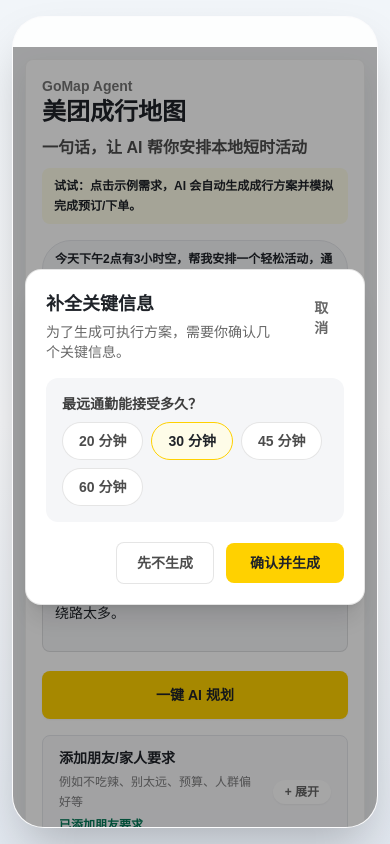
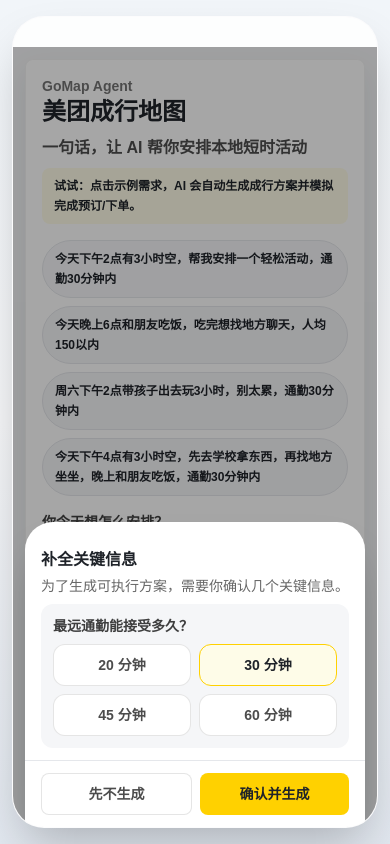
Before and after one commit to Kaisie2001/v3.0meituan, a Next.js app: page / in a window 390 px wide. Both pictures are taken after a click on the button "一键 AI 规划". Built offline with nearby package versions, Linux system fonts and the light colour scheme.

Commit message:
fix: make clarify modal mobile-contained

```diff
--- a/src/components/ClarifyModal.tsx
+++ b/src/components/ClarifyModal.tsx
@@ -47,6 +47,28 @@
   return missingFields.includes(field);
 }
 
+function ChoiceButton({
+  active,
+  label,
+  onClick,
+}: {
+  active: boolean;
+  label: string;
+  onClick: () => void;
+}) {
+  return (
+    <button
+      type="button"
+      className={`rounded-xl border px-3 py-2.5 text-sm font-semibold transition ${
+        active ? "border-meituan-yellow bg-yellow-50 text-meituan-ink" : "border-black/10 bg-white text-black/70 hover:border-black/20"
+      }`}
+      onClick={onClick}
+    >
+      {label}
+    </button>
+  );
+}
+
 export function ClarifyModal({ open, missingFields, draft, onClose, onSubmit }: ClarifyModalProps) {
   const [startTime, setStartTime] = useState<string>(draft.startTime ?? "14:00");
   const [durationMinutes, setDurationMinutes] = useState<number>(draft.durationMinutes ?? 300);
@@ -60,133 +82,120 @@
   if (!open) return null;
 
   return (
-    <div className="absolute inset-0 z-50 grid place-items-center overflow-y-auto bg-black/35 px-3 py-4">
-      <div className="w-full max-w-[350px] rounded-2xl border border-black/10 bg-white p-5 shadow-xl">
-        <div className="mb-4 flex items-start justify-between gap-4">
-          <div>
-            <h2 className="text-lg font-extrabold text-meituan-ink">补全关键信息</h2>
-            <p className="mt-1 text-sm text-black/60">为了生成可执行方案，需要你确认几个关键信息。</p>
-          </div>
-          <button
-            type="button"
-            onClick={onClose}
-            className="rounded-lg px-3 py-2 text-sm font-bold text-black/60 hover:bg-black/5"
+    <div className="pointer-events-auto absolute inset-0 z-[3000] flex items-end justify-center bg-black/35">
+      <div
+        role="dialog"
+        aria-modal="true"
+        aria-labelledby="clarify-modal-title"
+        className="mx-3 flex max-h-[78%] w-[calc(100%-24px)] max-w-none flex-col overflow-hidden rounded-t-[28px] bg-white shadow-2xl"
       >
-            取消
-          </button>
+        <div className="mx-auto mt-2.5 h-1 w-10 shrink-0 rounded-full bg-black/12" aria-hidden="true" />
+
+        <div className="shrink-0 px-4 pb-2 pt-3">
+          <h2 id="clarify-modal-title" className="text-base font-extrabold text-meituan-ink">
+            补全关键信息
+          </h2>
+          <p className="mt-1 text-sm leading-5 text-black/60">为了生成可执行方案，需要你确认几个关键信息。</p>
         </div>
 
-        <div className="space-y-4">
+        <div className="min-h-0 flex-1 overflow-y-auto px-4 pb-3">
+          <div className="space-y-3">
             {hasField(fieldsToAsk, "partySize") ? (
-            <div className="rounded-xl bg-meituan-gray p-4">
+              <div className="rounded-xl bg-meituan-gray p-3">
                 <p className="mb-2 text-sm font-bold text-black/75">你们几个人？</p>
-              <div className="flex flex-wrap gap-2">
+                <div className="grid grid-cols-2 gap-2">
                   {partySizeChoices.map((choice) => (
-                  <button
+                    <ChoiceButton
                       key={choice.value}
-                    type="button"
-                    className={`rounded-full border px-4 py-2 text-sm font-semibold transition ${
-                      partySize === choice.value ? "border-meituan-yellow bg-yellow-50 text-meituan-ink" : "border-black/10 bg-white text-black/70 hover:border-black/20"
-                    }`}
+                      active={partySize === choice.value}
+                      label={choice.label}
                       onClick={() => setPartySize(choice.value)}
-                  >
-                    {choice.label}
-                  </button>
+                    />
                   ))}
-                <label className="flex items-center gap-2 rounded-full border border-black/10 bg-white px-4 py-2 text-sm font-semibold text-black/70">
-                  自定义
+                </div>
+                <label className="mt-2 flex items-center gap-2 rounded-xl border border-black/10 bg-white px-3 py-2 text-sm font-semibold text-black/70">
+                  自定义人数
                   <input
-                    className="w-16 rounded border border-black/10 bg-meituan-gray px-2 py-1 text-sm outline-none focus:border-meituan-yellow focus:bg-white"
+                    className="min-w-0 flex-1 rounded border border-black/10 bg-meituan-gray px-2 py-1 text-sm outline-none focus:border-meituan-yellow focus:bg-white"
                     value={partySize}
                     onChange={(event) => setPartySize(Number(event.target.value || 0))}
                     inputMode="numeric"
                   />
                 </label>
               </div>
-            </div>
             ) : null}
 
             {hasField(fieldsToAsk, "durationMinutes") ? (
-            <div className="rounded-xl bg-meituan-gray p-4">
+              <div className="rounded-xl bg-meituan-gray p-3">
                 <p className="mb-2 text-sm font-bold text-black/75">计划玩多久？</p>
-              <div className="flex flex-wrap gap-2">
+                <div className="grid grid-cols-2 gap-2">
                   {durationChoices.map((choice) => (
-                  <button
+                    <ChoiceButton
                       key={choice.value}
-                    type="button"
-                    className={`rounded-full border px-4 py-2 text-sm font-semibold transition ${
-                      durationMinutes === choice.value ? "border-meituan-yellow bg-yellow-50 text-meituan-ink" : "border-black/10 bg-white text-black/70 hover:border-black/20"
-                    }`}
+                      active={durationMinutes === choice.value}
+                      label={choice.label}
                       onClick={() => setDurationMinutes(choice.value)}
-                  >
-                    {choice.label}
-                  </button>
+                    />
                   ))}
                 </div>
               </div>
             ) : null}
 
             {hasField(fieldsToAsk, "maxCommuteMinutes") ? (
-            <div className="rounded-xl bg-meituan-gray p-4">
+              <div className="rounded-xl bg-meituan-gray p-3">
                 <p className="mb-2 text-sm font-bold text-black/75">最远通勤能接受多久？</p>
-              <div className="flex flex-wrap gap-2">
+                <div className="grid grid-cols-2 gap-2">
                   {commuteChoices.map((choice) => (
-                  <button
+                    <ChoiceButton
                       key={choice.value}
-                    type="button"
-                    className={`rounded-full border px-4 py-2 text-sm font-semibold transition ${
-                      maxCommuteMinutes === choice.value ? "border-meituan-yellow bg-yellow-50 text-meituan-ink" : "border-black/10 bg-white text-black/70 hover:border-black/20"
-                    }`}
+                      active={maxCommuteMinutes === choice.value}
+                      label={choice.label}
                       onClick={() => setMaxCommuteMinutes(choice.value)}
-                  >
-                    {choice.label}
-                  </button>
+                    />
                   ))}
                 </div>
               </div>
             ) : null}
 
             {hasField(fieldsToAsk, "startTime") ? (
-            <div className="rounded-xl bg-meituan-gray p-4">
+              <div className="rounded-xl bg-meituan-gray p-3">
                 <p className="mb-2 text-sm font-bold text-black/75">什么时候出发？</p>
-              <div className="flex flex-wrap gap-2">
+                <div className="grid grid-cols-2 gap-2">
                   {startTimeChoices.map((choice) => (
-                  <button
+                    <ChoiceButton
                       key={choice.value}
-                    type="button"
-                    className={`rounded-full border px-4 py-2 text-sm font-semibold transition ${
-                      startTime === choice.value ? "border-meituan-yellow bg-yellow-50 text-meituan-ink" : "border-black/10 bg-white text-black/70 hover:border-black/20"
-                    }`}
+                      active={startTime === choice.value}
+                      label={choice.label}
                       onClick={() => setStartTime(choice.value)}
-                  >
-                    {choice.label}
-                  </button>
+                    />
                   ))}
-                <label className="flex items-center gap-2 rounded-full border border-black/10 bg-white px-4 py-2 text-sm font-semibold text-black/70">
-                  自定义
+                </div>
+                <label className="mt-2 flex items-center gap-2 rounded-xl border border-black/10 bg-white px-3 py-2 text-sm font-semibold text-black/70">
+                  自定义时间
                   <input
-                    className="w-20 rounded border border-black/10 bg-meituan-gray px-2 py-1 text-sm outline-none focus:border-meituan-yellow focus:bg-white"
+                    className="min-w-0 flex-1 rounded border border-black/10 bg-meituan-gray px-2 py-1 text-sm outline-none focus:border-meituan-yellow focus:bg-white"
                     value={startTime}
                     onChange={(event) => setStartTime(event.target.value)}
                     placeholder="14:00"
                   />
                 </label>
               </div>
-            </div>
             ) : null}
           </div>
+        </div>
 
-        <div className="mt-5 flex items-center justify-end gap-3">
+        <div className="shrink-0 border-t border-black/6 px-4 py-3">
+          <div className="flex gap-2">
             <button
               type="button"
-            className="rounded-lg border border-black/10 bg-white px-5 py-2.5 text-sm font-bold text-black/70 hover:bg-black/5"
+              className="flex-1 rounded-lg border border-black/10 bg-white px-3 py-2.5 text-sm font-bold text-black/70 hover:bg-black/5"
               onClick={onClose}
             >
               先不生成
             </button>
             <button
               type="button"
-            className="rounded-lg bg-meituan-yellow px-6 py-2.5 text-sm font-bold text-meituan-ink transition hover:brightness-95"
+              className="flex-1 rounded-lg bg-meituan-yellow px-3 py-2.5 text-sm font-bold text-meituan-ink transition hover:brightness-95"
               onClick={() => {
                 onSubmit({
                   startTime,
@@ -201,5 +210,6 @@
           </div>
         </div>
       </div>
+    </div>
   );
 }
```
Lines whose indentation alone changed are shown as unchanged.
